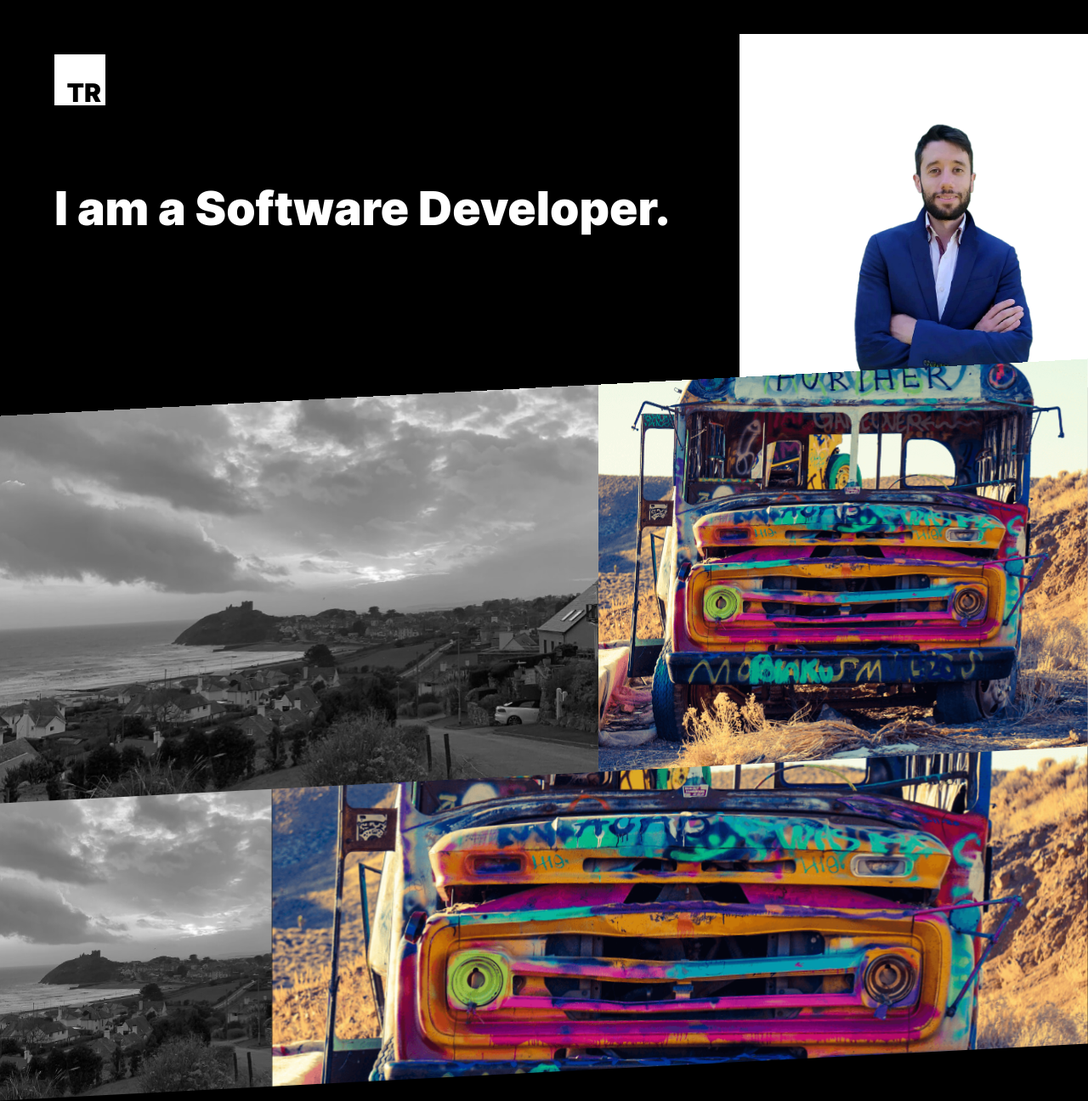
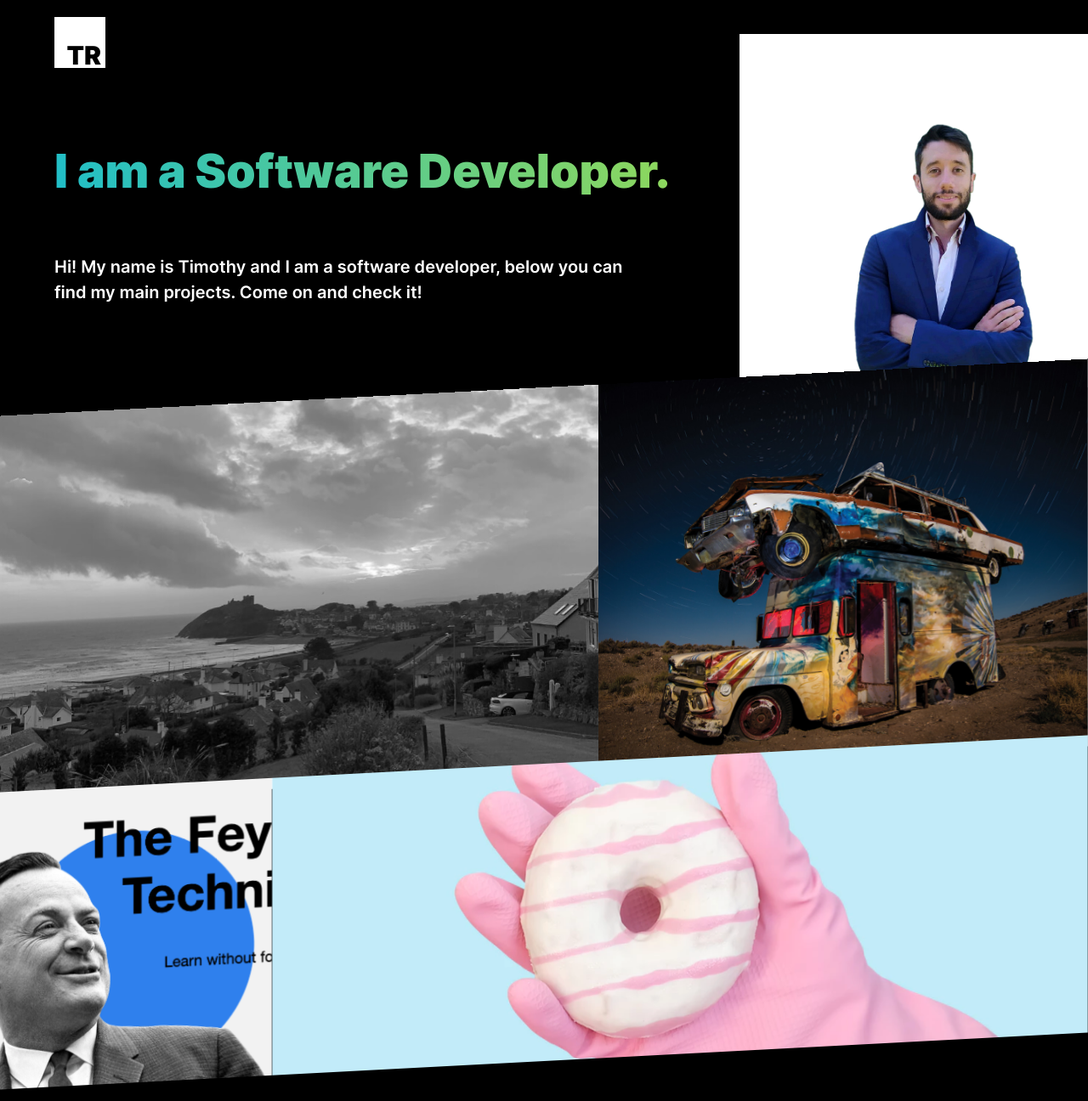
Before and after one commit to timothyrusso/portfolio_project, a plain HTML site: page index.html in a window 1280 px wide. Shown: the whole page at 85% size. Drawn offline with Linux system fonts and the light colour scheme; files whose address does not match are found by name.

Commit message:
feat: projects section hover effetcs

```diff
--- a/index.html
+++ b/index.html
@@ -16,18 +16,28 @@
         <p class="logo__title">TR</p>
       </div>
       <h1 class="header__title">I am a Software Developer.</h1>
+      <p class="header__paragraph">Hi! My name is Timothy and I am a software developer, below you can find my main
+        projects. Come on and check it!</p>
       <img class="header__image" alt="Profile image" src="./images/profile.png">
       <div class="header__square-pic rotation"></div>
     </header>
     <main class="main">
       <section class="projects">
         <ul class="projects__grid projects__grid_type_one">
-          <li class="projects__item"><img src="./images/__image.jpeg" alt="" class="projects__image-items"></li>
-          <li class="projects__item"><img src="./images/car-forest.png" alt="" class="projects__image-items"></li>
+          <li class="projects__item"><img src="./images/__image.jpeg" alt="" class="projects__image-items">
+            <h2 class="projects__image-items-header">_grid layout application</h2>
+          </li>
+          <li class="projects__item"><img src="./images/car-forest.jpeg" alt="" class="projects__image-items">
+            <h2 class="projects__image-items-header">_react application</h2>
+          </li>
         </ul>
         <ul class="projects__grid projects__grid_type_two">
-          <li class="projects__item"><img src="./images/__image.jpeg" alt="" class="projects__image-items"></li>
-          <li class="projects__item"><img src="./images/car-forest.png" alt="" class="projects__image-items"></li>
+          <li class="projects__item"><img src="./images/learn.png" alt="" class="projects__image-items">
+            <h2 class="projects__image-items-header">_responsive landing page</h2>
+          </li>
+          <li class="projects__item"><img src="./images/hand2.png" alt="" class="projects__image-items">
+            <h2 class="projects__image-items-header">_bootstrap landing page</h2>
+          </li>
         </ul>
       </section>
     </main>
--- a/style.css
+++ b/style.css
@@ -47,7 +47,7 @@
 }
 
 .logo_type_margin {
-  margin: 64px;
+  margin: 20px 64px 64px;
 }
 
 .logo__title {
@@ -61,12 +61,25 @@
 }
 
 .header__title {
-  color: #fff;
   font-weight: 900;
   font-size: 55px;
   line-height: 1;
   margin: 0;
   padding: 30px 0 0 64px;
+  background-image: -webkit-linear-gradient(20deg, rgb(22, 188, 210), rgb(219, 233, 17));
+  -webkit-background-clip: text;
+  -webkit-text-fill-color: transparent;
+  background-size: 100%;
+}
+
+.header__paragraph {
+  color: #fff;
+  font-weight: 600;
+  font-size: 20px;
+  line-height: 1.5;
+  margin: 0;
+  padding: 70px 0 0 64px;
+  max-width: 700px;
 }
 
 .header__square-pic {
@@ -120,15 +133,33 @@
   height: 100%;
   max-height: 456px;
   object-fit: cover;
-  transition: all 0.4s linear;
+  transition: all 0.5s linear;
 }
 
-.projects__image-items:hover {
+.projects__image-items-header {
+  position: absolute;
+  bottom: 20px;
+  left: 20px;
+  margin: 0;
+  color: #fff;
+  font-weight: 600;
+  font-size: 25px;
+  line-height: 1.2;
+  display: none;
+}
+
+.projects__image-items:hover{
+  transform: scale(1.25);
   opacity: 0.6;
-  transform: scale(1.25);
+  display: block;
 }
 
 .projects__item {
   max-height: 456px;
   overflow: hidden;
+  position: relative;
 }
+
+.projects__item:hover .projects__image-items-header {
+  display: block;
+}
```
Also changed, not shown: images/car-forest.jpeg (added), images/car-forest.png (deleted), images/hand2.png (added), images/learn.png (added).
